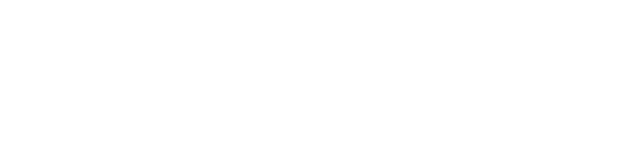
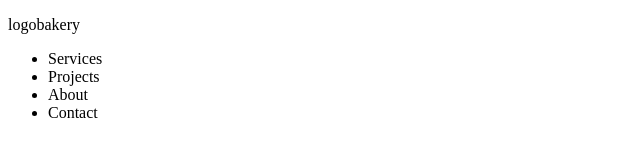
Before and after one commit to MeriBadoyan/menuPage, a plain HTML site: page index.html in a window 1280 px wide. Shown: the whole page, without its empty margins (0-640 px from the left). Drawn offline with Linux system fonts and the light colour scheme.

Commit message:
html final structure created

```diff
--- a/index.html
+++ b/index.html
@@ -5,9 +5,22 @@
     <meta charset="UTF-8">
     <meta name="viewport" content="width=device-width, initial-scale=1.0">
     <title>Menu page</title>
+    <link rel="stylesheet" href="style.css">
 </head>
 
 <body>
+    <header>
+        <p class="logo">logobakery</p>
+
+        <nav>
+            <ul>
+                <li class="menuItem">Services</li>
+                <li class="menuItem">Projects</li>
+                <li class="menuItem">About</li>
+                <li class="menuItem">Contact</li>
+            </ul>
+        </nav>
+    </header>
 
 </body>
 
```
